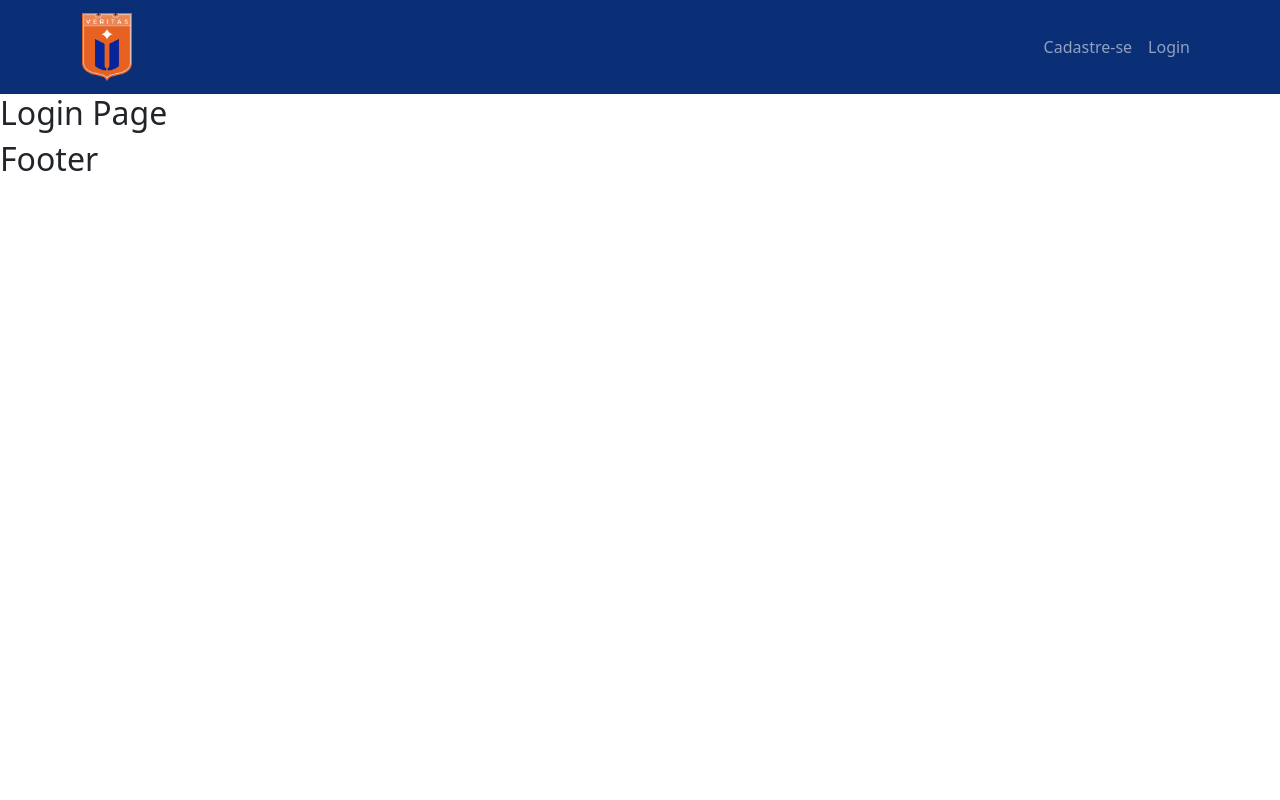
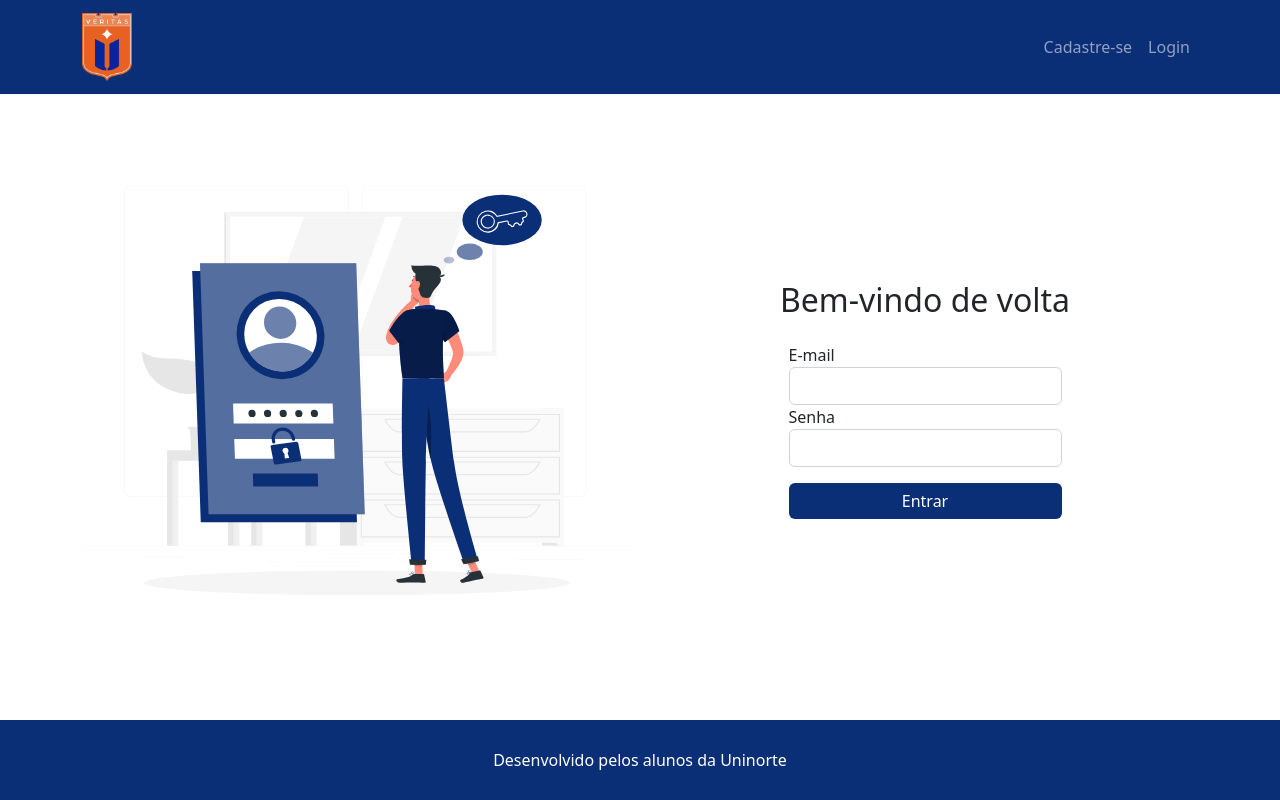
Before and after one commit to projeto-un-rest/face-recognition, a Vue app: page /#/login in a window 1280 px wide. Built offline with nearby package versions, Linux system fonts and the light colour scheme.

Commit message:
Login Page done

```diff
--- a/src/components/Footer.vue
+++ b/src/components/Footer.vue
@@ -1,5 +1,7 @@
 <template>
-    <h2>Footer</h2>
+    <footer class="footer">
+        <p>Desenvolvido pelos alunos da Uninorte</p>
+    </footer>
 </template>
 
 <script>
@@ -9,5 +11,16 @@ export default {
 </script>
 
 <style scoped>
+.footer {
+    display: flex;
+    justify-content: center;
+    align-items: center;
+    height: 10vh;
+    background-color: #0B2F77;
+}
 
+.footer p {
+    color: white;
+    margin-bottom: 0;
+}
 </style>
--- a/src/components/Header.vue
+++ b/src/components/Header.vue
@@ -1,4 +1,5 @@
 <template>
+    <header class="header">
         <nav class="navbar navbar-background navbar-dark navbar-expand-xl">
 
             <div class="container">
@@ -19,6 +20,7 @@
             </div>
 
         </nav>
+    </header>
 </template>
 
 <script>
@@ -49,6 +51,10 @@ export default {
 </script>
 
 <style scoped>
+.header {
+    height: 10vh;
+}
+
 .navbar-background {
     background-color: #0B2F77;
 }
--- a/src/views/Login.vue
+++ b/src/views/Login.vue
@@ -1,5 +1,29 @@
 <template>
-    <h2>Login Page</h2>
+    <div class="container">
+
+        <div class="row">
+            <div class="col-md-6">
+                <img class="image-login" src="@/assets/login.svg">
+            </div>
+
+            <div class="col-md-6 form-column">
+                <h2 class="mb-4">Bem-vindo de volta</h2>
+
+                <form class="form">
+                    <label for="email">E-mail</label>
+                    <input class="form-control" id="email" type="email">
+
+                    <label for="password">Senha</label>
+                    <input class="form-control" id="password" type="password">
+
+                    <div class="d-grid mt-3">
+                        <button class="btn btn-primary">Entrar</button>
+                    </div>
+                </form>
+            </div>
+        </div>
+
+    </div>
 </template>
 
 <script>
@@ -9,5 +33,40 @@ export default {
 </script>
 
 <style scoped>
+.row {
+    height: 80vh;
+    align-items: center;
+}
 
+.image-login {
+    height: 550px;
+}
+
+.form-column {
+    display: flex;
+    flex-direction: column;
+    align-items: center;
+    text-align: left;
+}
+
+.form {
+    width: 50%;
+}
+
+.form button {
+    background-color: #0B2F77;
+    color: white;
+    border: none;
+}
+
+@media (max-width: 920px) {
+    .image-login {
+        display: none;
+    }
+
+    .form-column {
+        height: 100%;
+        justify-content: center;
+    }
+}
 </style>
```
Also changed, not shown: src/assets/login.svg (added). Lines whose indentation alone changed are shown as unchanged.
